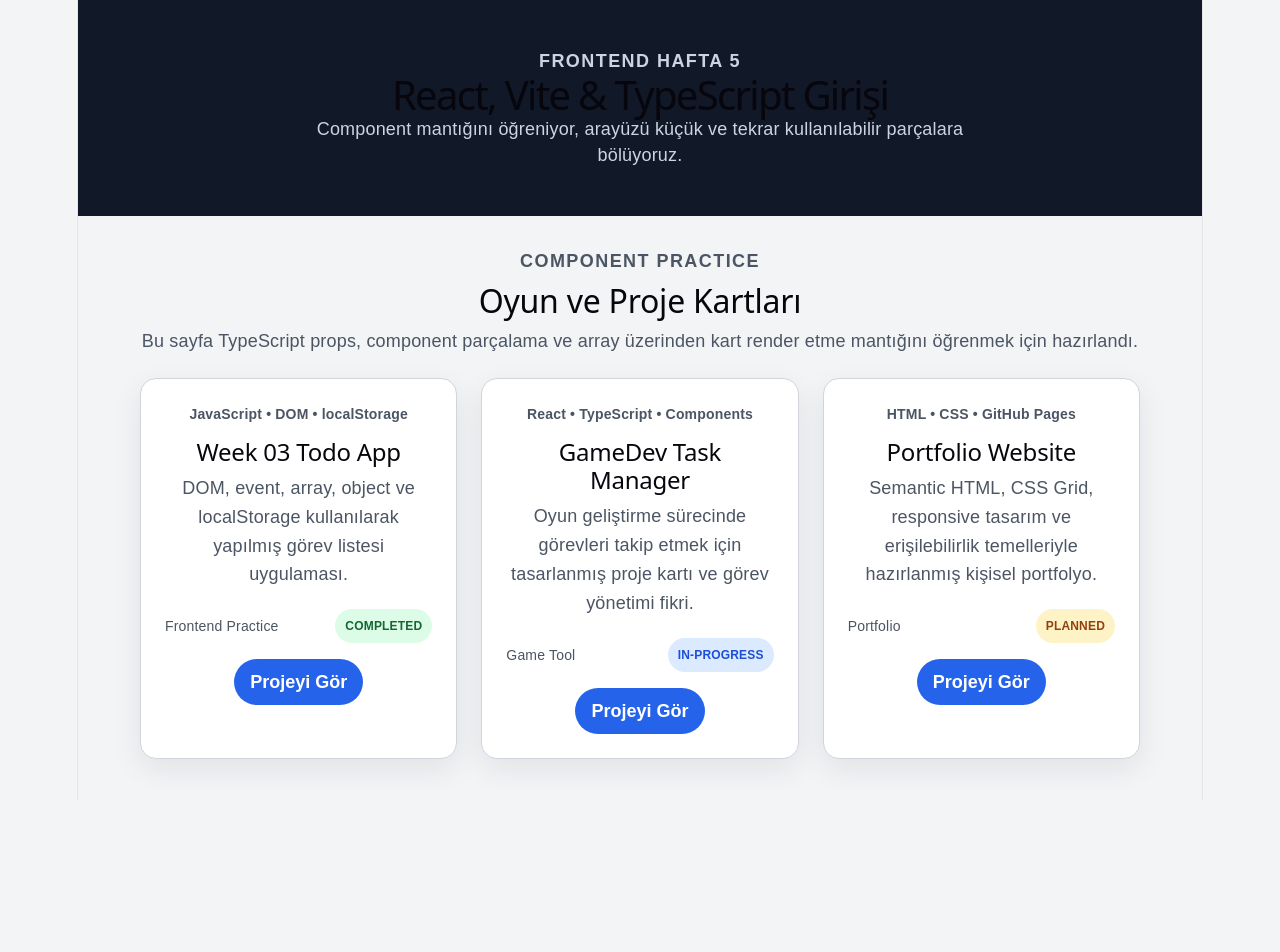
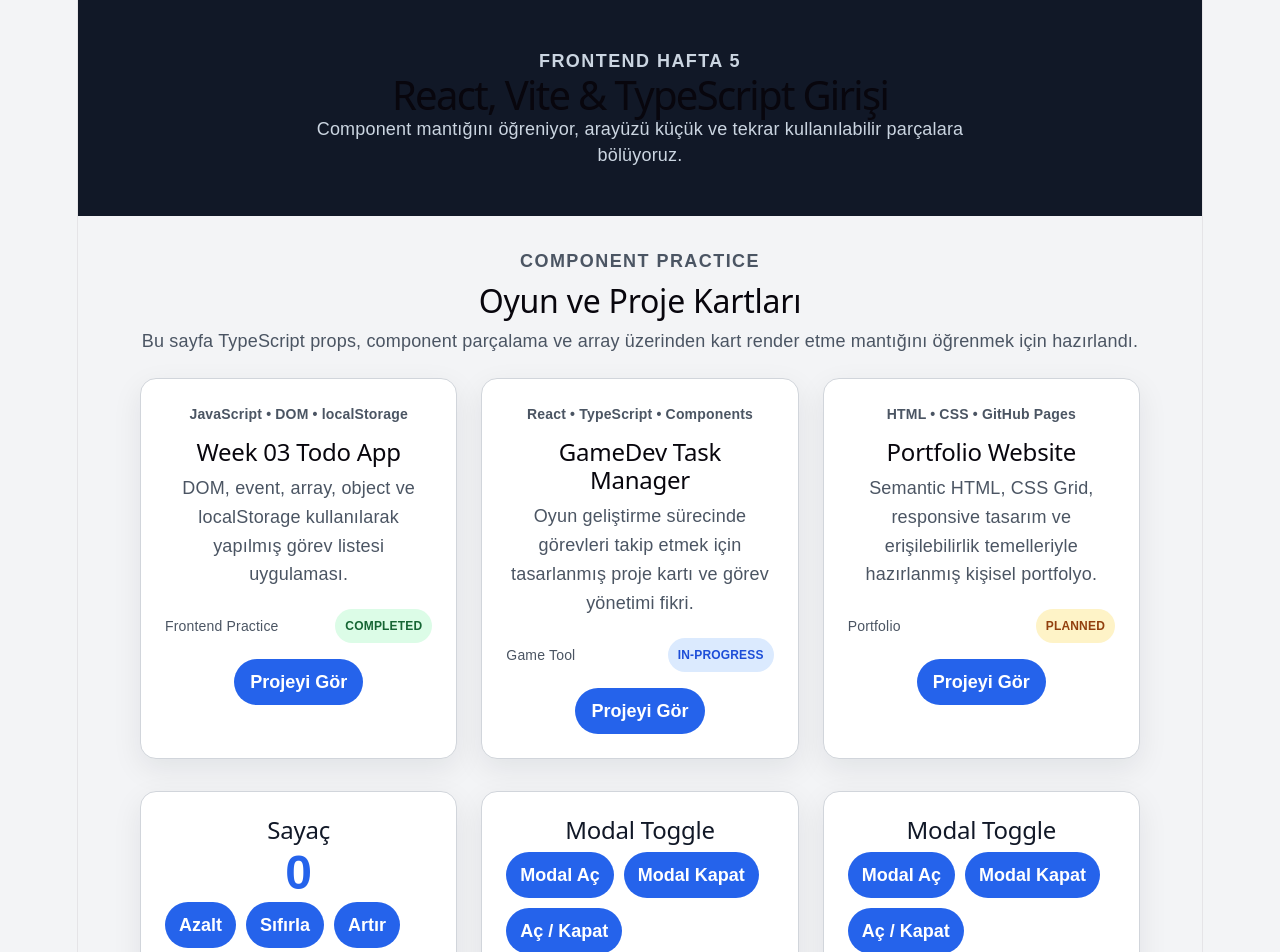
Before and after one commit to emirseren100/react-typescript-week-05-06, a React (Vite) app: page / in a window 1280 px wide. Shown: the top 952 px of the page. Before the commit the page ends 800 px from the top, so only its background shows below. Built offline with nearby package versions, Linux system fonts and the light colour scheme.

Commit message:
add useState practice components

```diff
--- a/src/App.css
+++ b/src/App.css
@@ -131,3 +131,77 @@ body {
   background-color: #fef3c7;
   color: #92400e;
 }
+
+.state-practice {
+  display: grid;
+  grid-template-columns: repeat(auto-fit, minmax(250px, 1fr));
+  gap: 24px;
+  margin-top: 32px;
+}
+
+.state-card {
+  padding: 24px;
+  border: 1px solid #d1d5db;
+  border-radius: 16px;
+  background-color: white;
+  box-shadow: 0 10px 30px rgba(15, 23, 42, 0.08);
+}
+
+.state-card h2 {
+  margin-top: 0;
+  color: #111827;
+}
+
+.state-value {
+  margin: 16px 0;
+  font-size: 48px;
+  font-weight: 800;
+  color: #2563eb;
+}
+
+.button-group {
+  display: flex;
+  flex-wrap: wrap;
+  gap: 10px;
+}
+
+.button-group button,
+.state-card button {
+  padding: 10px 14px;
+  border: 0;
+  border-radius: 999px;
+  background-color: #2563eb;
+  color: white;
+  font: inherit;
+  font-weight: 700;
+  cursor: pointer;
+}
+
+.button-group button:hover,
+.state-card button:hover {
+  background-color: #1d4ed8;
+}
+
+.modal-box {
+  margin-top: 16px;
+  padding: 16px;
+  border-radius: 12px;
+  background-color: #eff6ff;
+  color: #1e3a8a;
+}
+
+.state-card label {
+  display: block;
+  margin-bottom: 8px;
+  font-weight: 700;
+  color: #111827;
+}
+
+.state-card input {
+  width: 100%;
+  box-sizing: border-box;
+  padding: 10px 12px;
+  border: 1px solid #d1d5db;
+  border-radius: 10px;
+  font: inherit;
+}
--- a/src/App.tsx
+++ b/src/App.tsx
@@ -1,3 +1,6 @@
+import Counter from "./components/Counter";
+import ModalToggle from "./components/ModalToggle";
+import InputPreview from "./components/InputPreview";
 import Header from "./components/Header";
 import ProjectList from "./components/ProjectList";
 import type { Project } from "./types/project";
@@ -49,6 +52,11 @@ function App() {
         </section>
 
         <ProjectList projects={projects} />
+        <section className="state-practice">
+  <Counter />
+  <ModalToggle />
+  <InputPreview />
+</section>
       </main>
     </>
   );
--- /dev/null
+++ b/src/components/Counter.tsx
@@ -0,0 +1,32 @@
+import { useState } from "react";
+
+function Counter() {
+  const [count, setCount] = useState(0);
+
+  function increaseCount() {
+    setCount((previousCount) => previousCount + 1);
+  }
+
+  function decreaseCount() {
+    setCount((previousCount) => previousCount - 1);
+  }
+
+  function resetCount() {
+    setCount(0);
+  }
+
+  return (
+    <section className="state-card">
+      <h2>Sayaç</h2>
+      <p className="state-value">{count}</p>
+
+      <div className="button-group">
+        <button onClick={decreaseCount}>Azalt</button>
+        <button onClick={resetCount}>Sıfırla</button>
+        <button onClick={increaseCount}>Artır</button>
+      </div>
+    </section>
+  );
+}
+
+export default Counter;
--- /dev/null
+++ b/src/components/InputPreview.tsx
@@ -0,0 +1,39 @@
+import { useState } from "react";
+
+function ModalToggle() {
+  const [isOpen, setIsOpen] = useState(false);
+
+  function openModal() {
+    setIsOpen(true);
+  }
+
+  function closeModal() {
+    setIsOpen(false);
+  }
+
+  function toggleModal() {
+    setIsOpen((previousIsOpen) => !previousIsOpen);
+  }
+
+  return (
+    <section className="state-card">
+      <h2>Modal Toggle</h2>
+
+      <div className="button-group">
+        <button onClick={openModal}>Modal Aç</button>
+        <button onClick={closeModal}>Modal Kapat</button>
+        <button onClick={toggleModal}>Aç / Kapat</button>
+      </div>
+
+      {isOpen && (
+        <div className="modal-box">
+          <h3>React Modal</h3>
+          <p>Bu alan isOpen state'i true olduğunda görünür.</p>
+          <button onClick={closeModal}>Kapat</button>
+        </div>
+      )}
+    </section>
+  );
+}
+
+export default ModalToggle;
--- /dev/null
+++ b/src/components/ModalToggle.tsx
@@ -0,0 +1,39 @@
+import { useState } from "react";
+
+function ModalToggle() {
+  const [isOpen, setIsOpen] = useState(false);
+
+  function openModal() {
+    setIsOpen(true);
+  }
+
+  function closeModal() {
+    setIsOpen(false);
+  }
+
+  function toggleModal() {
+    setIsOpen((previousIsOpen) => !previousIsOpen);
+  }
+
+  return (
+    <section className="state-card">
+      <h2>Modal Toggle</h2>
+
+      <div className="button-group">
+        <button onClick={openModal}>Modal Aç</button>
+        <button onClick={closeModal}>Modal Kapat</button>
+        <button onClick={toggleModal}>Aç / Kapat</button>
+      </div>
+
+      {isOpen && (
+        <div className="modal-box">
+          <h3>React Modal</h3>
+          <p>Bu alan isOpen state'i true olduğunda görünür.</p>
+          <button onClick={closeModal}>Kapat</button>
+        </div>
+      )}
+    </section>
+  );
+}
+
+export default ModalToggle;
```
